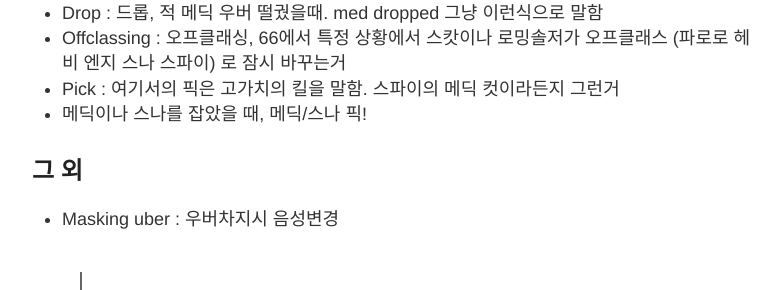
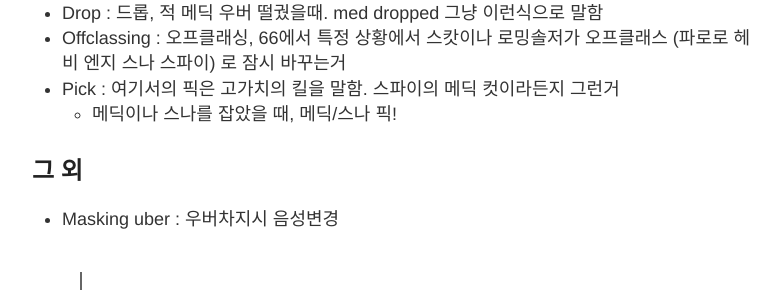
Before and after one commit to whooyet/whooyet.github.io, a Jekyll site: the page built from _posts/2017-10-19-highlander.md, in a window 1280 px wide. Shown: the part 587-877 px from the top of the page, without its empty margins (248-1029 px from the left). Built offline with Jekyll 4.4.1, drawn with Linux system fonts in a browser that asks for light colours.

```diff
--- a/_posts/2017-10-19-highlander.md
+++ b/_posts/2017-10-19-highlander.md
@@ -22,7 +22,7 @@ fullview: true
 - Offclassing : 오프클래싱, 66에서 특정 상황에서
 스캇이나 로밍솔저가 오프클래스 (파로로 헤비 엔지 스나 스파이) 로 잠시 바꾸는거
 - Pick : 여기서의 픽은 고가치의 킬을 말함. 스파이의 메딕 컷이라든지 그런거
-* 메딕이나 스나를 잡았을 때, 메딕/스나 픽!
+    -    메딕이나 스나를 잡았을 때, 메딕/스나 픽!
 
 ## 그 외
 - Masking uber : 우버차지시 음성변경
```
